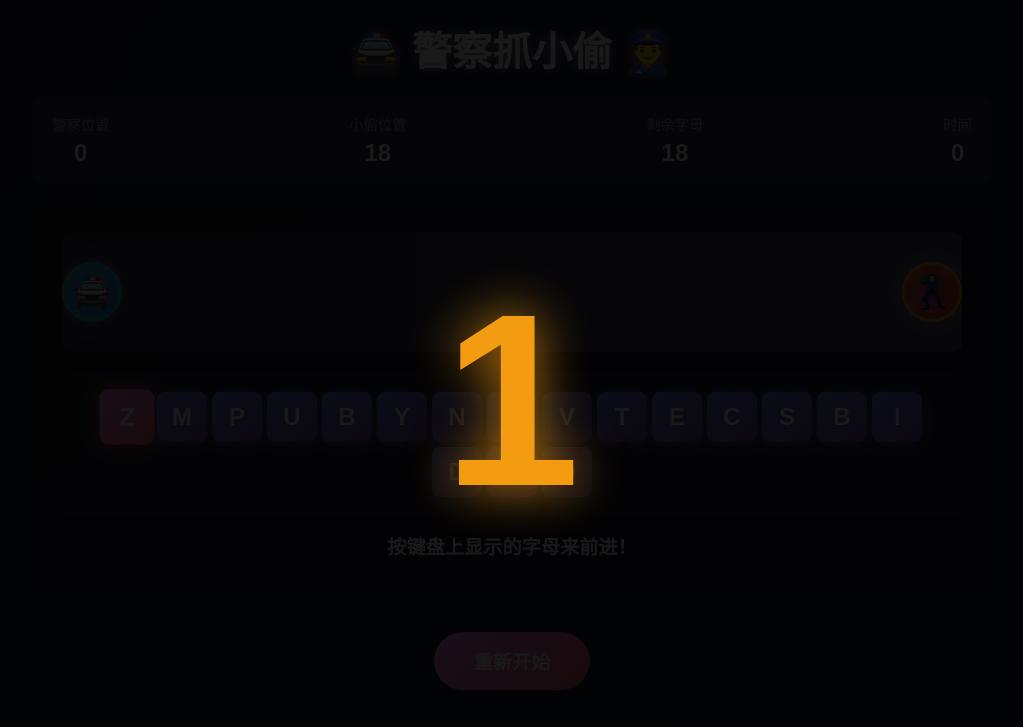
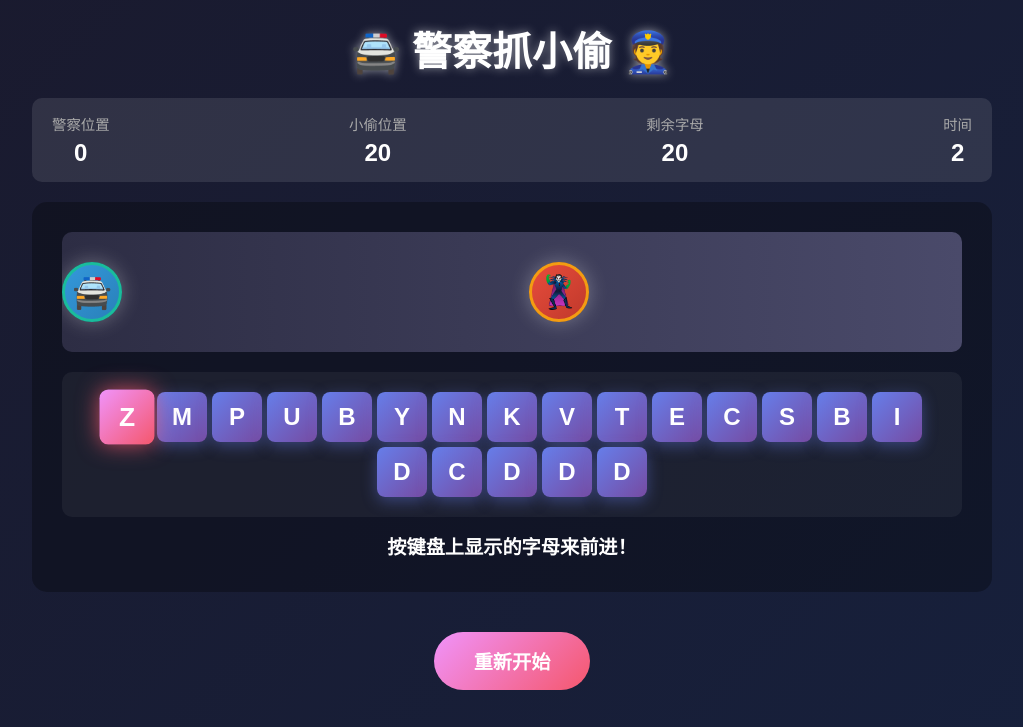
Before and after one commit to fengqingyang-boop/zhuaxiaotou, a plain HTML site: page index.html in a window 1280 px wide. Both pictures are taken after a click on the button "开始游戏". Shown: the top 727 px of the page, without its empty margins (128-1151 px from the left). Drawn offline with Linux system fonts and the light colour scheme.

Commit message:
refactor: 移除倒计时功能并调整游戏参数
删除倒计时覆盖层及相关动画样式
将最大字母数从18增加到36
简化游戏启动逻辑，直接开始游戏

```diff
--- a/index.html
+++ b/index.html
@@ -254,36 +254,6 @@
             margin-bottom: 30px;
             color: #ccc;
         }
-
-        .countdown-overlay {
-            position: fixed;
-            top: 0;
-            left: 0;
-            width: 100%;
-            height: 100%;
-            background: rgba(0, 0, 0, 0.9);
-            display: none;
-            justify-content: center;
-            align-items: center;
-            z-index: 200;
-        }
-
-        .countdown-overlay.show {
-            display: flex;
-        }
-
-        .countdown-number {
-            font-size: 15rem;
-            font-weight: bold;
-            color: #f39c12;
-            text-shadow: 0 0 50px rgba(243, 156, 18, 0.8);
-            animation: countPulse 1s infinite;
-        }
-
-        @keyframes countPulse {
-            0%, 100% { transform: scale(1); }
-            50% { transform: scale(1.2); }
-        }
     </style>
 </head>
 <body>
@@ -338,10 +308,6 @@
         </div>
     </div>
 
-    <div class="countdown-overlay" id="countdown-overlay">
-        <div class="countdown-number" id="countdown-number">3</div>
-    </div>
-
     <div class="game-over-overlay" id="game-over-overlay">
         <div class="game-over-content" id="game-over-content">
             <h2 id="game-over-title">游戏结束</h2>
@@ -359,7 +325,7 @@
             timerInterval: null,
             thiefInterval: null,
             elapsedTime: 0,
-            maxLetters: 18
+            maxLetters: 36
         };
 
         const policeEl = document.getElementById('police');
@@ -377,8 +343,6 @@
         const gameContentEl = document.getElementById('game-over-content');
         const gameTitleEl = document.getElementById('game-over-title');
         const gameMessageEl = document.getElementById('game-over-message');
-        const countdownOverlayEl = document.getElementById('countdown-overlay');
-        const countdownNumberEl = document.getElementById('countdown-number');
 
         function generateLetters() {
             const letters = [];
@@ -502,45 +466,26 @@
             gameState = {
                 isRunning: true,
                 policePos: 0,
-                thiefPos: gameState.maxLetters,
+                thiefPos: 18,
                 letters: generateLetters(),
                 timerInterval: null,
                 thiefInterval: null,
-                countdownInterval: null,
                 elapsedTime: 0,
-                maxLetters: 18,
-                isCountingDown: true
+                maxLetters: 36
             };
 
             startBtnEl.style.display = 'none';
             restartBtnEl.style.display = 'inline-block';
             gameOverlayEl.classList.remove('show');
-            countdownOverlayEl.classList.remove('show');
 
             updateDisplay();
 
-            let countdown = 3;
-            countdownNumberEl.textContent = countdown;
-            countdownOverlayEl.classList.add('show');
+            gameState.timerInterval = setInterval(() => {
+                gameState.elapsedTime++;
+                timerEl.textContent = gameState.elapsedTime;
+            }, 1000);
 
-            gameState.countdownInterval = setInterval(() => {
-                countdown--;
-                if (countdown > 0) {
-                    countdownNumberEl.textContent = countdown;
-                } else {
-                    clearInterval(gameState.countdownInterval);
-                    gameState.countdownInterval = null;
-                    countdownOverlayEl.classList.remove('show');
-                    gameState.isCountingDown = false;
-
-                    gameState.timerInterval = setInterval(() => {
-                        gameState.elapsedTime++;
-                        timerEl.textContent = gameState.elapsedTime;
-                    }, 1000);
-
-                    gameState.thiefInterval = setInterval(moveThief, 1000);
-                }
-            }, 1000);
+            gameState.thiefInterval = setInterval(moveThief, 1000);
         }
 
         function stopGame() {
@@ -553,11 +498,6 @@
                 clearInterval(gameState.thiefInterval);
                 gameState.thiefInterval = null;
             }
-            if (gameState.countdownInterval) {
-                clearInterval(gameState.countdownInterval);
-                gameState.countdownInterval = null;
-            }
-            countdownOverlayEl.classList.remove('show');
         }
 
         function restartGame() {
```
